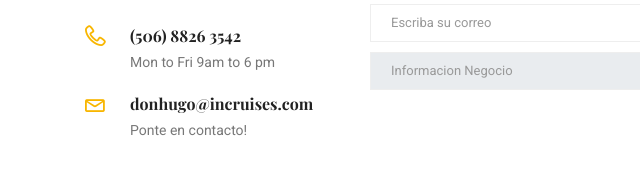
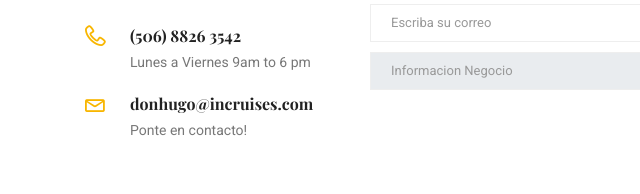
Before and after one commit to hleivacr/Landing, a plain HTML site: page index.html in a window 1280 px wide. Shown: the part 734-928 px from the top of the page, 0-640 px from the left. Drawn offline with nearby package versions, Linux system fonts and the light colour scheme; some packages are replaced by stand-ins of ours; a script that the page names is missing.

Commit message:
se cambio las horas

```diff
--- a/index.html
+++ b/index.html
@@ -168,7 +168,7 @@
 								<div class="info_item">
 									<i class="lnr lnr-phone-handset"></i>
 									<h6><a href="#">(506) 8826 3542</a></h6>
-									<p>Mon to Fri 9am to 6 pm</p>
+									<p>Lunes a Viernes 9am to 6 pm</p>
 								</div>
 								<div class="info_item">
 									<i class="lnr lnr-envelope"></i>
```
